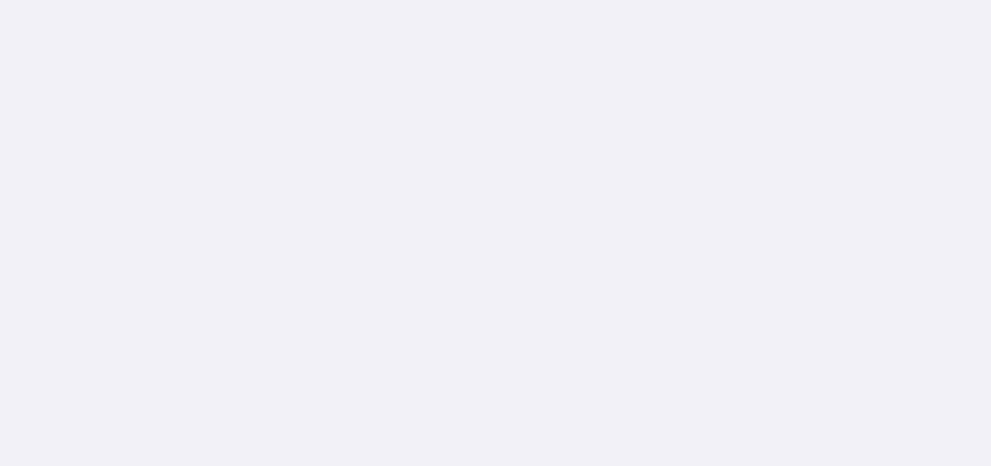
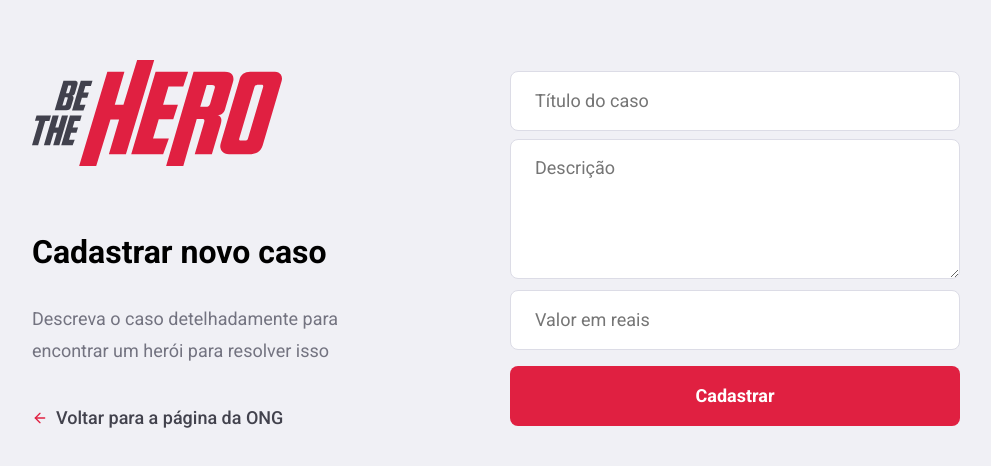
Before and after one commit to Falnesio/firstreactprojectfrontend, a React (Create React App) app: page /incidents/new in a window 1280 px wide. Shown: the part 156-622 px from the top of the page, without its empty margins (144-1135 px from the left). Built offline with nearby package versions, Linux system fonts and the light colour scheme; the HTML template or start-up script is replaced by a standard one.

Commit message:
Terminar layout de NewIncident
Signed-off-by: Falnesio <falnesio.ghander@economia.ufjf.br>

```diff
--- a/src/global.css
+++ b/src/global.css
@@ -29,6 +29,17 @@
     border: 1px solid #dcdce6;
     border-radius: 8px;
     padding: 0 24px;
+}
+
+form textarea {
+    width: 100%;
+    resize: vertical;
+    min-height: 140px;
+    color: #333;
+    border: 1px solid #dcdce6;
+    border-radius: 8px;
+    padding: 16px 24px;
+    line-height: 24px;
 }
 
 .button {
--- a/src/pages/NewIncident/index.js
+++ b/src/pages/NewIncident/index.js
@@ -0,0 +1,32 @@
+import React from 'react';
+import { FiArrowLeft } from "react-icons/fi";
+import './styles.css';
+import logoImg from "../../assets/logo.svg";
+import {Link} from "react-router-dom";
+
+export default function NewIncident() {
+    return (
+        <div className="new-incident-container">
+            <div className="content">
+                <section>
+                    <img src={logoImg} alt="Be The Hero"/>
+
+                    <h1>Cadastrar novo caso</h1>
+                    <p>Descreva o caso detelhadamente para encontrar um herói para resolver isso</p>
+                    <Link className="back-link" to="/profile">
+                        <FiArrowLeft size={16} color="#E02041"/>
+                        Voltar para a página da ONG
+                    </Link>
+                </section>
+
+                <form>
+                    <input placeholder="Título do caso"/>
+                    <textarea placeholder="Descrição"/>
+                    <input placeholder="Valor em reais"/>
+
+                    <button className="button" type="submit">Cadastrar</button>
+                </form>
+            </div>
+        </div>
+    )
+}
--- a/src/pages/NewIncident/styles.css
+++ b/src/pages/NewIncident/styles.css
@@ -0,0 +1,48 @@
+.new-incident-container {
+    width: 100%;
+    max-width: 1120px;
+    height: 100vh;
+    margin: 0 auto;
+
+    display: flex;
+    align-items: center;
+    justify-content: center;
+}
+
+.new-incident-container .content {
+    width: 100%;
+    padding: 96px;
+    background: #f0f0f5;
+    box-shadow: 0 0 100px rgba(0, 0, 0, 0.1);
+    border-radius: 8px;
+
+    display: flex;
+    justify-content: space-between;
+    align-items: center;
+}
+
+.new-incident-container .content section {
+    width:  100%;
+    max-width: 380px;
+}
+
+.new-incident-container .content section h1 {
+    margin: 64px 0px 32px;
+    font-size: 32px;
+}
+
+.new-incident-container .content section p {
+    font-size: 18px;
+    color: #737380;
+    line-height: 32px;
+}
+
+.new-incident-container .content form {
+    width: 100%;
+    max-width: 450px;
+}
+
+.new-incident-container .content form input,
+.new-incident-container .content form textarea {
+    margin-top: 8px;
+}
--- a/src/routes.js
+++ b/src/routes.js
@@ -13,7 +13,7 @@
                 <Route path='/' exact component={Logon} />
                 <Route path='/register' exact component={Register} />
                 <Route path='/profile' exact component={Profile} />
-                <Route path='/incident/new' exact component={NewIncident} />
+                <Route path='/incidents/new' exact component={NewIncident} />
             </Switch>
         </BrowserRouter>
     );
```
